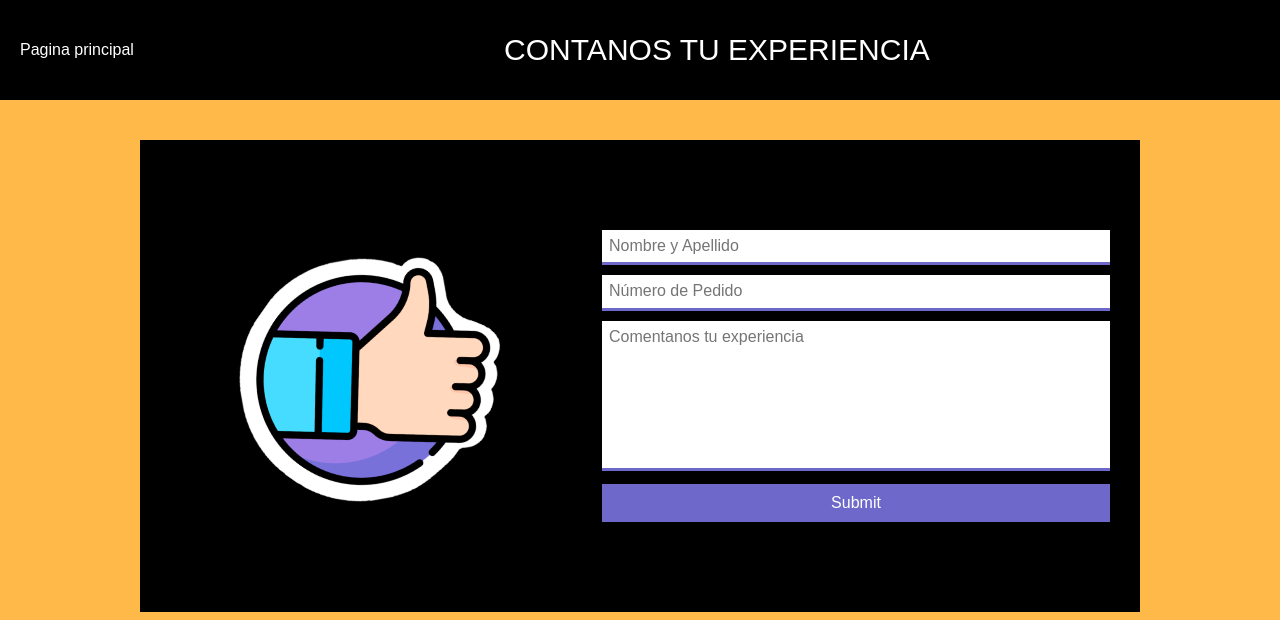
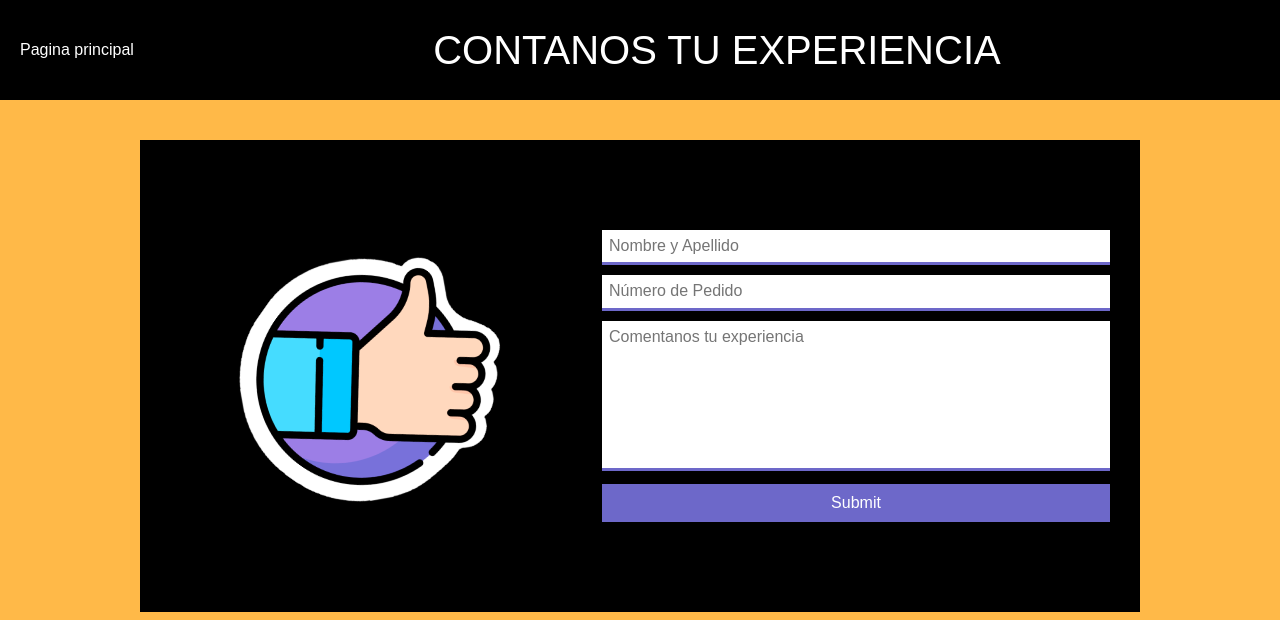
Before and after one commit to JuliChimente/FatBurger, a PHP site: page /opinion.html in a window 1280 px wide. Shown: the top 620 px of the page. Run offline with PHP 8.4, Linux system fonts and the light colour scheme; some libraries are stand-ins or nearby versions; some web fonts are replaced.

Commit message:
Update estilosOpinion.css

```diff
--- a/css/estilosOpinion.css
+++ b/css/estilosOpinion.css
@@ -22,7 +22,7 @@ body {
 .Header__Titulo {
 	margin: auto;
 	color: #fff;
-	font-size: 30px;
+	font-size: 40px;
 }
 
 .Header__Ul a {
```
